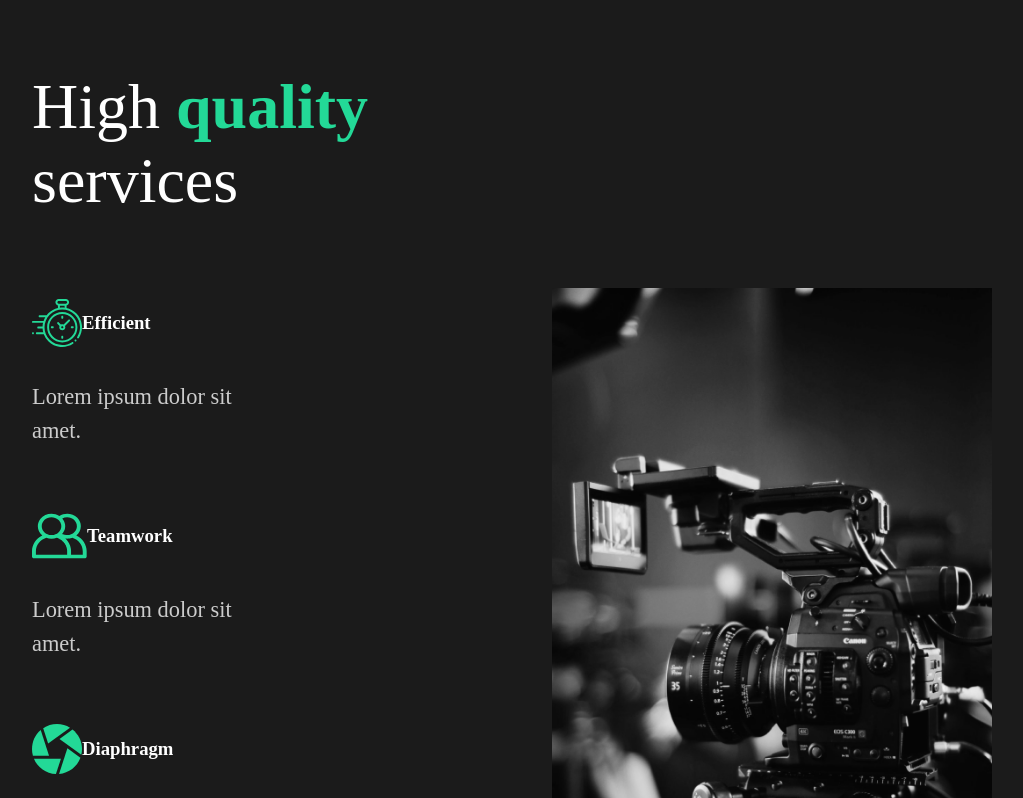
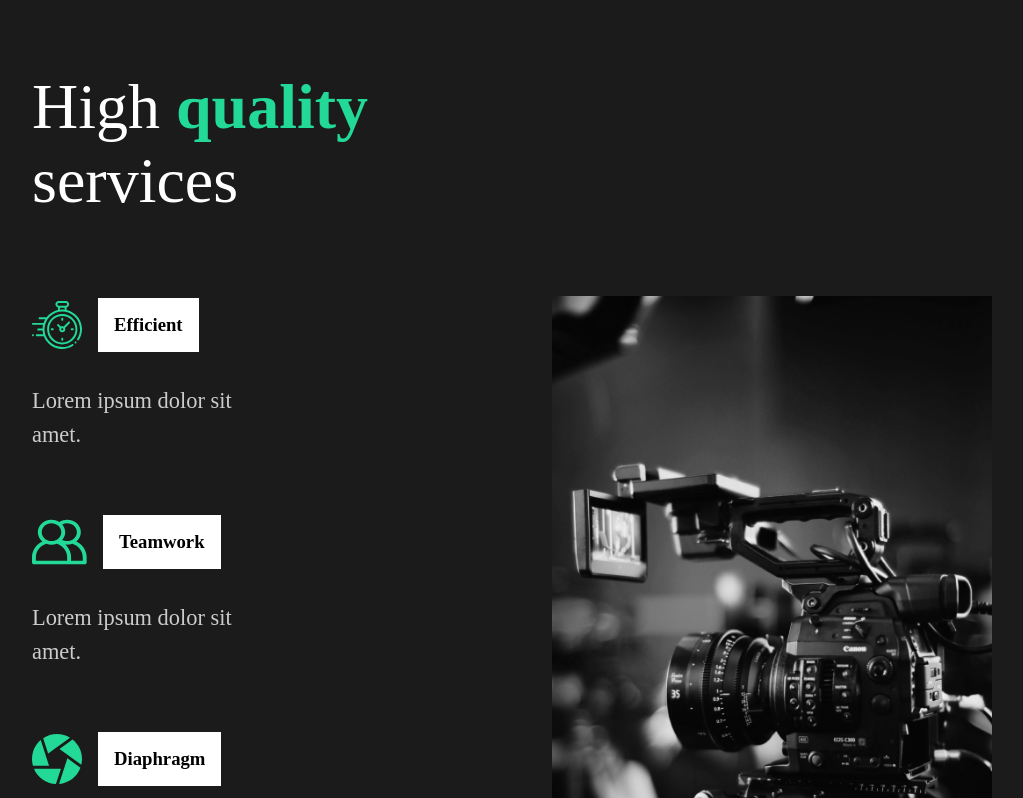
Before and after one commit to jos3ph-m/Capture, a React (Create React App) app: page / in a window 1280 px wide. Shown: the part 814-1612 px from the top of the page, without its empty margins (128-1151 px from the left). Built offline with nearby package versions, Linux system fonts and the light colour scheme.

Commit message:
Forgot where I was

```diff
--- a/src/components/ServicesSection.js
+++ b/src/components/ServicesSection.js
@@ -74,6 +74,12 @@ const Card = styled.div`
   .icon{
     display: flex;
     align-items: center;
+    h3 {
+      margin-left: 1rem;
+      background: white;
+      color: black;
+      padding: 1rem;
+    }
   }
 `;
 
```
Also changed, not shown: 1 other file (tests, documents, lock files or other folders).
